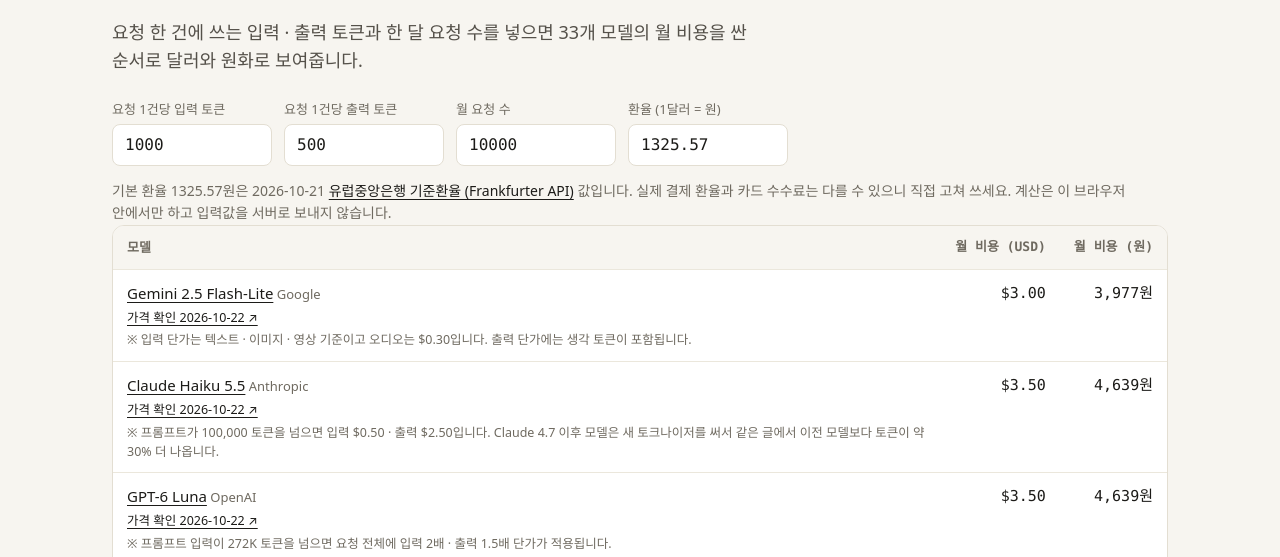
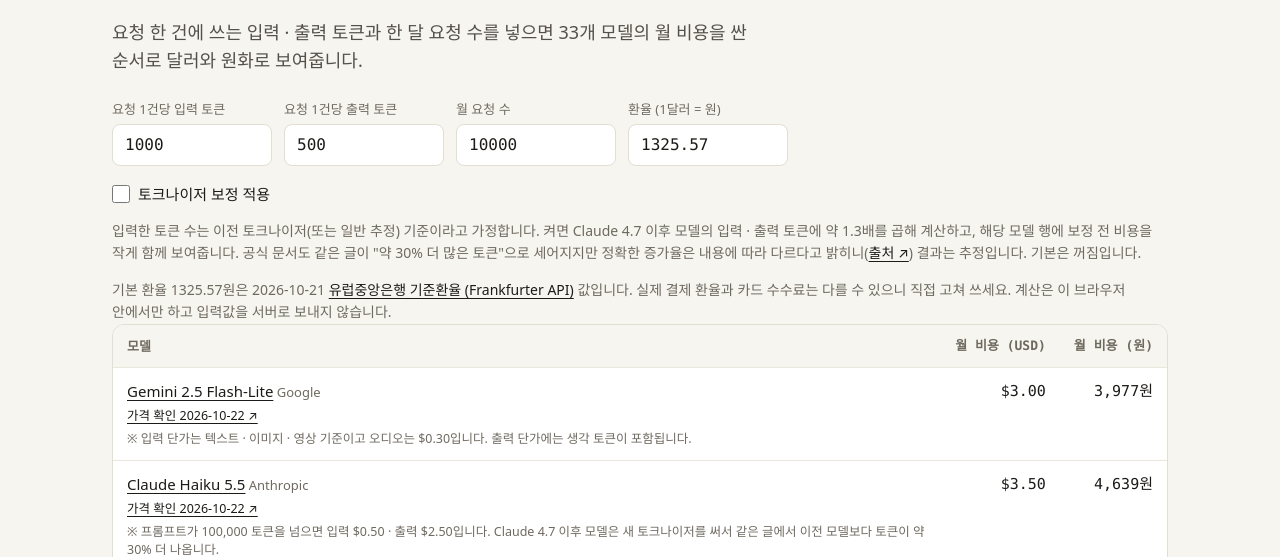
Before and after one commit to Hasegos/deltalog, a FastAPI app: page /models/cost in a window 1280 px wide. Shown: the part 202-759 px from the top of the page. Run offline with FastAPI, Linux system fonts and the light colour scheme; parts of the project's set-up code (start-up, migrations or seed data) failed here and were passed over.

Commit message:
ADD 비용 계산기에 토크나이저 보정 체크박스 추가
Claude 4.7 이후 모델은 같은 글이 약 30% 더 많은 토큰으로 세어진다는 공식 가격 페이지 설명에 따라 tokenizer_factor(1.3)와 tokenizer_source를 9개 모델에 더했습니다. 계산기의 "토크나이저 보정 적용" 체크박스(기본 꺼짐)를 켜면 해당 모델의 입력 · 출력 토큰에만 배수를 곱하고, 그 행에 추정 표시와 보정 전 비용을 함께 보입니다. 계산은 브라우저 안에서만 하며 입력값은 서버로 보내지 않습니다.

```diff
--- a/data/models.toml
+++ b/data/models.toml
@@ -16,6 +16,8 @@
 #   source_url        가격을 확인한 공식 페이지
 #   spec_url          한도를 확인한 공식 모델 페이지
 #   verified_at       위 값을 공식 페이지에서 확인한 날짜
+#   tokenizer_factor  같은 글이 이전 토크나이저보다 몇 배의 토큰으로 세어지는지(기본 1.0). 공식 문서가 밝힌 모델만 적고 근사치다. 계산기의 '토크나이저 보정' 체크박스가 켜졌을 때만 곱한다
+#   tokenizer_source  tokenizer_factor가 1.0이 아니면 필수인 공식 출처(https)
 #   use_when, avoid_when, migration, notes   상세 페이지에 얹는 편집 콘텐츠(문장 목록). 공식 문서로 근거를 댈 수 있는 내용만, 모델마다 다르게 쓴다. 같은 문장을 다른 모델에 쓰면 로드가 실패한다
 #   compare_with      비교할 모델 id 목록. 단가 · 컨텍스트 · 종료 예정은 데이터에서 읽어 와서 표로 보인다
 #   evidence_urls     편집 콘텐츠의 근거 링크(https). 검수한 모델은 필수다
@@ -37,6 +39,8 @@ input_per_mtok = 10.0
 output_per_mtok = 50.0
 context_tokens = 1000000
 max_output_tokens = 128000
+tokenizer_factor = 1.3
+tokenizer_source = "https://platform.claude.com/docs/en/about-claude/pricing"
 note = "Claude 4.7 이후 모델은 새 토크나이저를 써서 같은 글에서 이전 모델보다 토큰이 약 30% 더 나옵니다."
 retire_not_before = 2027-09-01
 source_url = "https://platform.claude.com/docs/en/about-claude/pricing"
@@ -51,6 +55,8 @@ input_per_mtok = 4.0
 output_per_mtok = 20.0
 context_tokens = 1000000
 max_output_tokens = 128000
+tokenizer_factor = 1.3
+tokenizer_source = "https://platform.claude.com/docs/en/about-claude/pricing"
 note = "Claude 4.7 이후 모델은 새 토크나이저를 써서 같은 글에서 이전 모델보다 토큰이 약 30% 더 나옵니다."
 retire_not_before = 2027-09-22
 source_url = "https://platform.claude.com/docs/en/about-claude/pricing"
@@ -87,6 +93,8 @@ input_per_mtok = 2.0
 output_per_mtok = 10.0
 context_tokens = 1000000
 max_output_tokens = 128000
+tokenizer_factor = 1.3
+tokenizer_source = "https://platform.claude.com/docs/en/about-claude/pricing"
 note = "Claude 4.7 이후 모델은 새 토크나이저를 써서 같은 글에서 이전 모델보다 토큰이 약 30% 더 나옵니다."
 retire_not_before = 2027-09-28
 source_url = "https://platform.claude.com/docs/en/about-claude/pricing"
@@ -127,6 +135,8 @@ input_per_mtok = 0.10
 output_per_mtok = 0.50
 context_tokens = 1000000
 max_output_tokens = 128000
+tokenizer_factor = 1.3
+tokenizer_source = "https://platform.claude.com/docs/en/about-claude/pricing"
 note = "프롬프트가 100,000 토큰을 넘으면 입력 $0.50 · 출력 $2.50입니다. Claude 4.7 이후 모델은 새 토크나이저를 써서 같은 글에서 이전 모델보다 토큰이 약 30% 더 나옵니다."
 retire_not_before = 2027-10-07
 source_url = "https://platform.claude.com/docs/en/about-claude/pricing"
@@ -164,6 +174,8 @@ input_per_mtok = 5.0
 output_per_mtok = 25.0
 context_tokens = 1000000
 max_output_tokens = 128000
+tokenizer_factor = 1.3
+tokenizer_source = "https://platform.claude.com/docs/en/about-claude/pricing"
 note = "Claude 4.7 이후 모델은 새 토크나이저를 써서 같은 글에서 이전 모델보다 토큰이 약 30% 더 나옵니다."
 retire_not_before = 2027-07-24
 source_url = "https://platform.claude.com/docs/en/about-claude/pricing"
@@ -178,6 +190,8 @@ input_per_mtok = 2.0
 output_per_mtok = 10.0
 context_tokens = 1000000
 max_output_tokens = 128000
+tokenizer_factor = 1.3
+tokenizer_source = "https://platform.claude.com/docs/en/about-claude/pricing"
 note = "Claude 4.7 이후 모델은 새 토크나이저를 써서 같은 글에서 이전 모델보다 토큰이 약 30% 더 나옵니다."
 retire_not_before = 2027-06-30
 source_url = "https://platform.claude.com/docs/en/about-claude/pricing"
@@ -192,6 +206,8 @@ input_per_mtok = 10.0
 output_per_mtok = 50.0
 context_tokens = 1000000
 max_output_tokens = 128000
+tokenizer_factor = 1.3
+tokenizer_source = "https://platform.claude.com/docs/en/about-claude/pricing"
 note = "Claude 4.7 이후 모델은 새 토크나이저를 써서 같은 글에서 이전 모델보다 토큰이 약 30% 더 나옵니다."
 retire_not_before = 2027-06-09
 source_url = "https://platform.claude.com/docs/en/about-claude/pricing"
@@ -206,6 +222,8 @@ input_per_mtok = 5.0
 output_per_mtok = 25.0
 context_tokens = 1000000
 max_output_tokens = 128000
+tokenizer_factor = 1.3
+tokenizer_source = "https://platform.claude.com/docs/en/about-claude/pricing"
 note = "Claude 4.7 이후 모델은 새 토크나이저를 써서 같은 글에서 이전 모델보다 토큰이 약 30% 더 나옵니다."
 retire_not_before = 2027-05-28
 source_url = "https://platform.claude.com/docs/en/about-claude/pricing"
@@ -220,6 +238,8 @@ input_per_mtok = 5.0
 output_per_mtok = 25.0
 context_tokens = 1000000
 max_output_tokens = 128000
+tokenizer_factor = 1.3
+tokenizer_source = "https://platform.claude.com/docs/en/about-claude/pricing"
 note = "Claude 4.7 이후 모델은 새 토크나이저를 써서 같은 글에서 이전 모델보다 토큰이 약 30% 더 나옵니다."
 retire_not_before = 2027-04-16
 source_url = "https://platform.claude.com/docs/en/about-claude/pricing"
--- a/static/css/models.css
+++ b/static/css/models.css
@@ -80,6 +80,21 @@
 
 .md-old {
   color: var(--c-security);
+}
+
+.md-tf {
+  display: flex;
+  align-items: center;
+  gap: 8px;
+  margin-top: 16px;
+  font-size: 15px;
+  cursor: pointer;
+}
+
+.md-tf input {
+  width: 18px;
+  height: 18px;
+  margin: 0;
 }
 
 .md-ed {
--- a/static/js/cost.js
+++ b/static/js/cost.js
@@ -4,6 +4,7 @@
   var body = document.getElementById("cost-rows");
   if (!dataEl || !form || !body) return;
 
+  var tfBox = document.getElementById("cost-tf");
   var data = JSON.parse(dataEl.textContent);
   var usd = new Intl.NumberFormat("ko-KR", { minimumFractionDigits: 2, maximumFractionDigits: 2 });
   var krw = new Intl.NumberFormat("ko-KR", { maximumFractionDigits: 0 });
@@ -21,13 +22,23 @@
     return td;
   }
 
+  function small(td, text) {
+    var el = document.createElement("small");
+    el.className = "md-nt";
+    el.textContent = text;
+    td.appendChild(el);
+  }
+
   function render() {
     var tokensIn = read("in");
     var tokensOut = read("out");
     var requests = read("req");
     var fx = read("fx");
+    var corrected = !!(tfBox && tfBox.checked);
     var rows = data.models.map(function (m) {
-      return { m: m, usd: ((tokensIn * m.in + tokensOut * m.out) / 1e6) * requests };
+      var k = corrected && m.tf > 1 ? m.tf : 1;
+      var base = ((tokensIn * m.in + tokensOut * m.out) / 1e6) * requests;
+      return { m: m, k: k, base: base, usd: base * k };
     });
     rows.sort(function (a, b) {
       return a.usd - b.usd || a.m.name.localeCompare(b.m.name);
@@ -54,17 +65,23 @@
       source.textContent = "가격 확인 " + r.m.verified + " ↗";
       checked.appendChild(source);
       name.appendChild(checked);
+      if (r.k > 1) small(name, "토크나이저 보정 ×" + +r.k.toFixed(2) + " 적용 (추정)");
       if (r.m.note) {
         var note = document.createElement("small");
         note.className = "md-nt";
         note.textContent = "※ " + r.m.note;
         name.appendChild(note);
       }
-      cell(tr, "월 비용 (USD)", "$" + usd.format(r.usd), "md-n");
-      cell(tr, "월 비용 (원)", fx > 0 ? krw.format(r.usd * fx) + "원" : "환율을 입력하세요", "md-n");
+      var usdCell = cell(tr, "월 비용 (USD)", "$" + usd.format(r.usd), "md-n");
+      var krwCell = cell(tr, "월 비용 (원)", fx > 0 ? krw.format(r.usd * fx) + "원" : "환율을 입력하세요", "md-n");
+      if (r.k > 1) {
+        small(usdCell, "보정 전 $" + usd.format(r.base));
+        if (fx > 0) small(krwCell, "보정 전 " + krw.format(r.base * fx) + "원");
+      }
     });
   }
 
   form.addEventListener("input", render);
+  if (tfBox) tfBox.addEventListener("change", render);
   render();
 })();
--- a/templates/cost.html
+++ b/templates/cost.html
@@ -17,7 +17,7 @@
       {% include "partials/cost_calc.html" %}
 
       <p class="cf-note">처음 보이는 값은 입력 {{ '{:,}'.format(calc.defaults.input_tokens) }}토큰 · 출력 {{ '{:,}'.format(calc.defaults.output_tokens) }}토큰 · 월 {{ '{:,}'.format(calc.defaults.requests) }}건 기준입니다. 가격이 비어 있는 모델은 계산에서 뺍니다.</p>
-      <p class="cf-note">기본(표준) 단가로만 계산합니다. 배치 · 캐시 할인, 프롬프트가 길 때의 구간 단가, 예고된 가격 변경은 반영하지 않으니 ※ 표시가 있는 모델은 <a href="/models">모델 가격</a> 상세 페이지의 가격 조건을 확인하세요. Claude 4.7 이후 모델은 토크나이저가 달라 같은 글에서도 토큰 수가 더 나옵니다.</p>
+      <p class="cf-note">기본(표준) 단가로만 계산합니다. 배치 · 캐시 할인, 프롬프트가 길 때의 구간 단가, 예고된 가격 변경은 반영하지 않으니 ※ 표시가 있는 모델은 <a href="/models">모델 가격</a> 상세 페이지의 가격 조건을 확인하세요. Claude 4.7 이후 모델은 토크나이저가 달라 같은 글에서도 토큰 수가 더 나오는데, 기본 결과는 이 차이를 반영하지 않습니다. 위의 "토크나이저 보정 적용"을 켜면 추정치로 반영합니다.</p>
     </section>
   </main>
 
--- a/templates/partials/cost_calc.html
+++ b/templates/partials/cost_calc.html
@@ -12,6 +12,10 @@
     <input type="number" name="fx" min="0" step="any" inputmode="decimal" value="{{ calc.fx }}">
   </label>
 </form>
+{% if calc.has_factor %}
+<label class="md-tf"><input type="checkbox" id="cost-tf"> 토크나이저 보정 적용</label>
+<p class="cf-note">입력한 토큰 수는 이전 토크나이저(또는 일반 추정) 기준이라고 가정합니다. 켜면 Claude 4.7 이후 모델의 입력 · 출력 토큰에 약 {{ '%g' | format(calc.factor) }}배를 곱해 계산하고, 해당 모델 행에 보정 전 비용을 작게 함께 보여줍니다. 공식 문서도 같은 글이 "약 30% 더 많은 토큰"으로 세어지지만 정확한 증가율은 내용에 따라 다르다고 밝히니(<a href="{{ calc.factor_source }}" target="_blank" rel="noopener">출처 ↗</a>) 결과는 추정입니다. 기본은 꺼짐입니다.</p>
+{% endif %}
 <p class="cf-note">기본 환율 {{ calc.fx }}원은 {{ calc.fx_date }} <a href="{{ calc.fx_url }}" target="_blank" rel="noopener">{{ calc.fx_source }}</a> 값입니다. 실제 결제 환율과 카드 수수료는 다를 수 있으니 직접 고쳐 쓰세요. 계산은 이 브라우저 안에서만 하고 입력값을 서버로 보내지 않습니다.</p>
 <div class="md-wrap">
   <table class="md-t md-res">
```
Also changed, not shown: services/web/model_service.py (+16 -2 lines).
